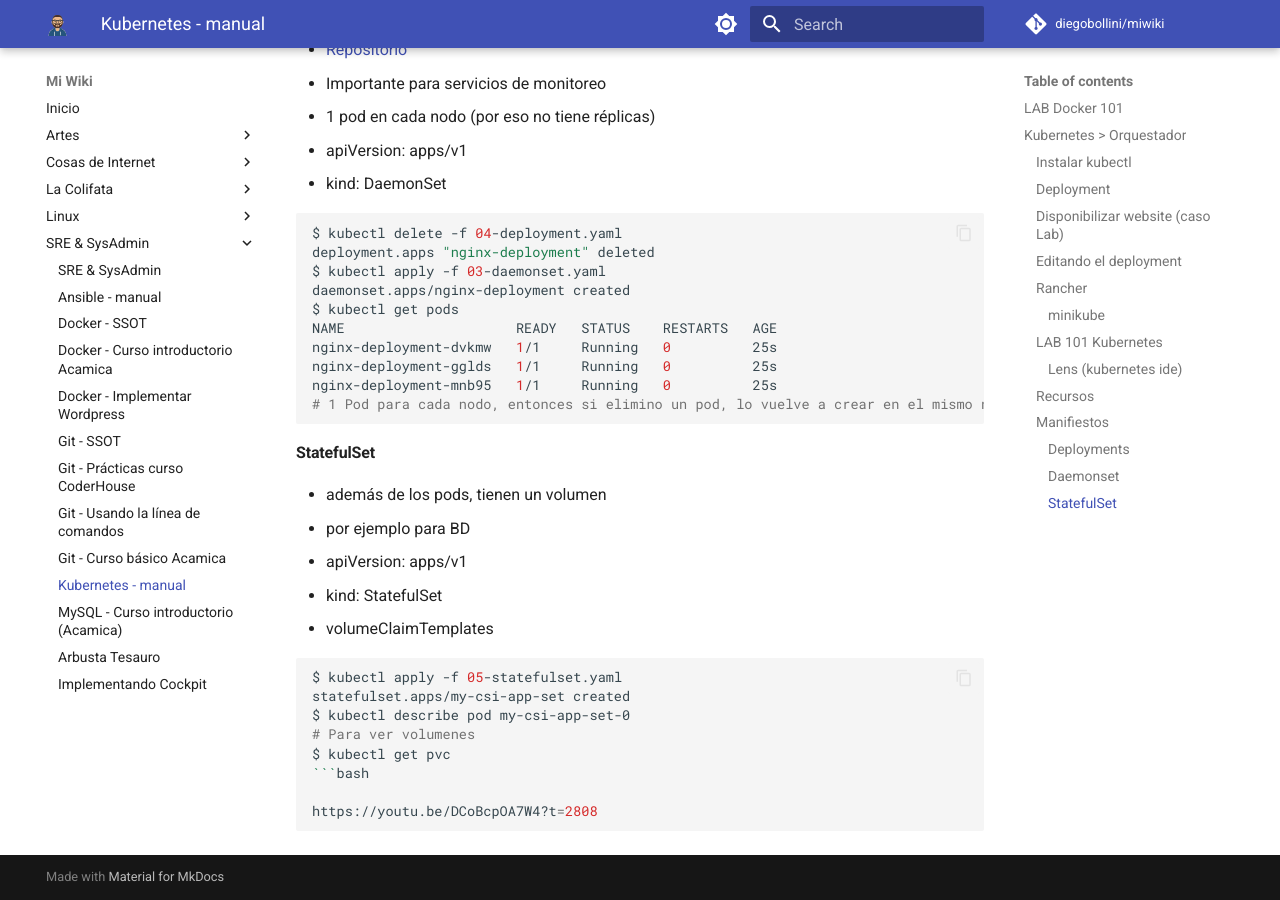
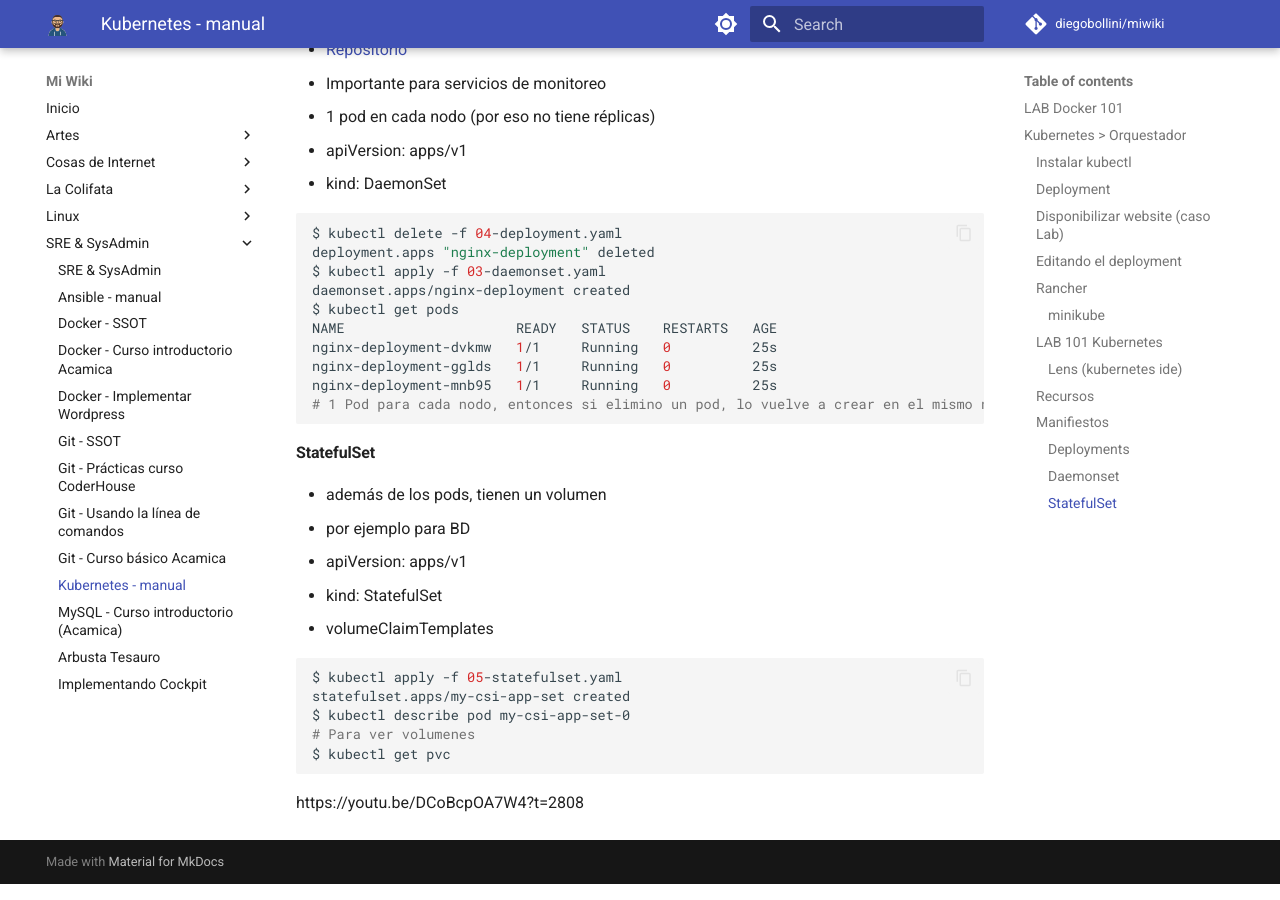
Before and after one commit to diegobollini/miwiki, an MkDocs documentation site: the page built from docs/sre/kubernetes-manual.md, in a window 1280 px wide and 900 px high, scrolled down 8074 px. Built offline with MkDocs 1.6.1 and Material for MkDocs 9.7.7, drawn with Linux system fonts in a browser that asks for light colours; comment, search, counter and statistics services are not loaded.

Commit message:
Fix broken code fence and dangling reference link
kubernetes-manual.md had a mismatched fence (4 backticks vs 3) that
broke rendering from the StatefulSet section onward. arbusta-tesauro.md
had a leftover unresolved reference-style link from the Jekyll days.

`````diff
--- a/docs/sre/kubernetes-manual.md
+++ b/docs/sre/kubernetes-manual.md
@@ -427,13 +427,12 @@ nginx-deployment-mnb95   1/1     Running   0          25s
   - kind: StatefulSet
   - volumeClaimTemplates
 
-````bash
+```bash
 $ kubectl apply -f 05-statefulset.yaml
 statefulset.apps/my-csi-app-set created
 $ kubectl describe pod my-csi-app-set-0
 # Para ver volumenes
 $ kubectl get pvc
-```bash
+```
 
 https://youtu.be/DCoBcpOA7W4?t=2808
-````
`````
Also changed, not shown: docs/sre/arbusta-tesauro.md (+1 -1 lines).
